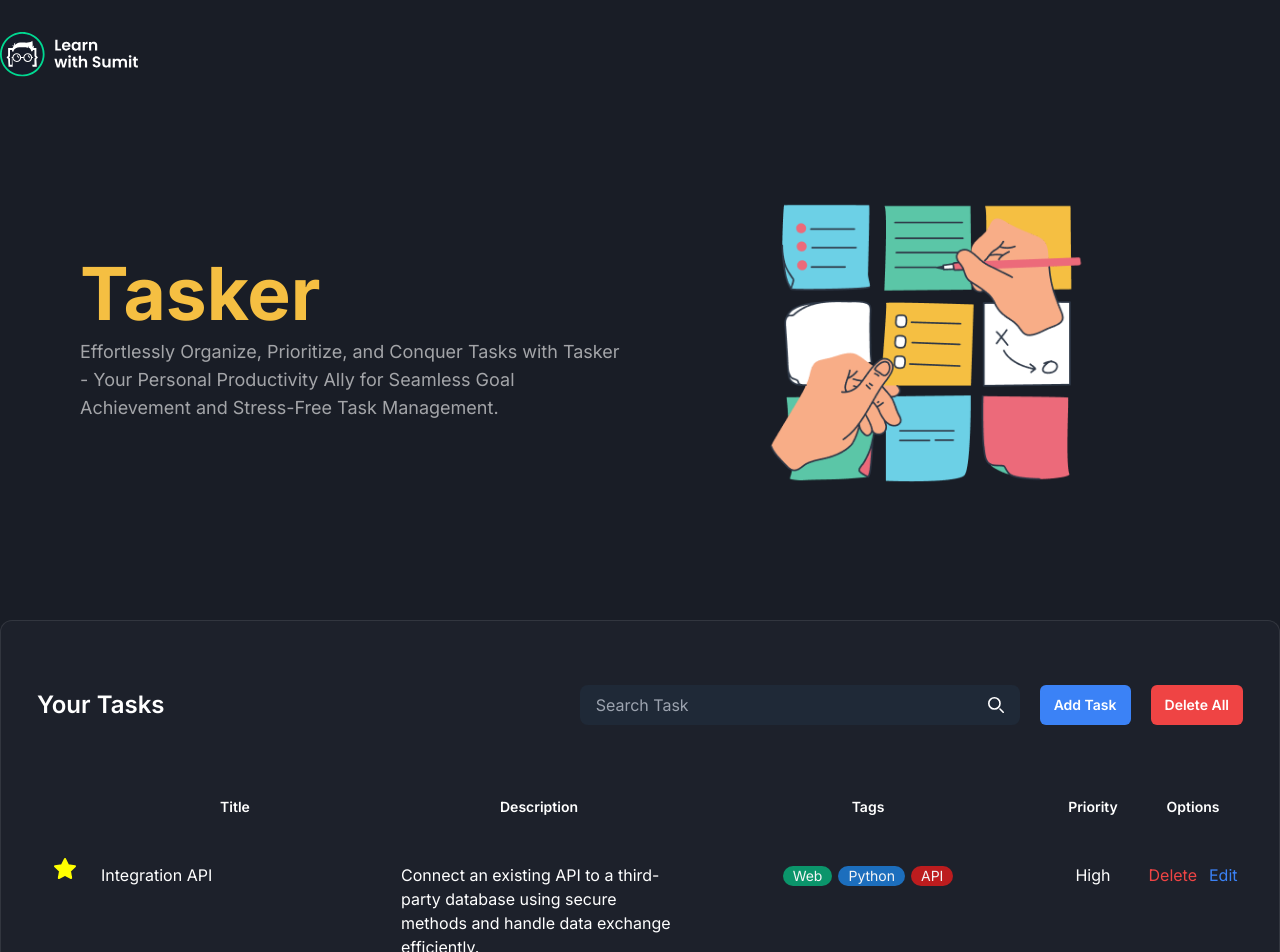
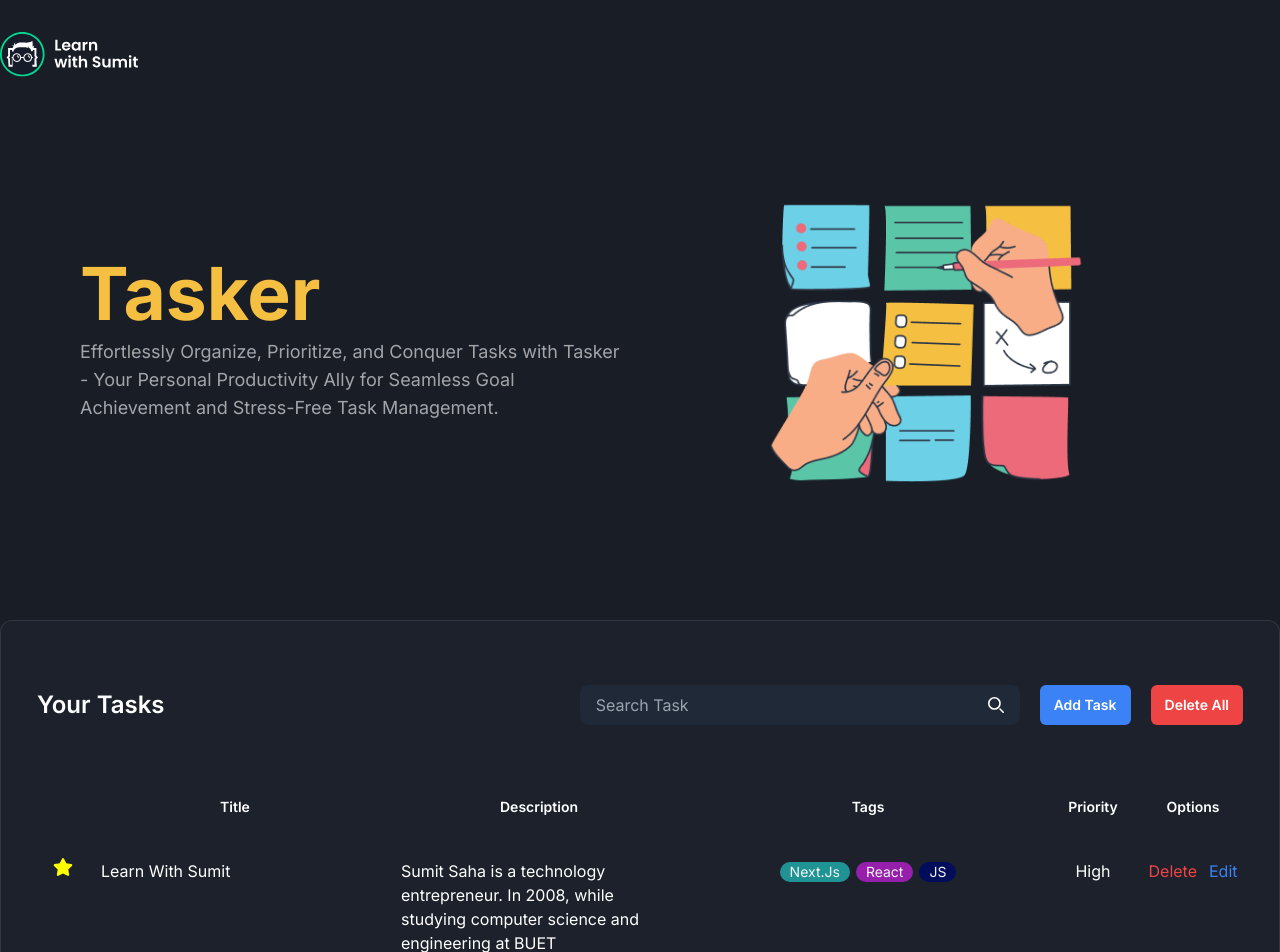
Before and after one commit to shorif2/improve-tasker, a React (Vite) app: page / in a window 1280 px wide. Shown: the top 952 px of the page. Built offline with nearby package versions, Linux system fonts and the light colour scheme.

Commit message:
Basic work complte

```diff
--- a/package.json
+++ b/package.json
@@ -11,7 +11,9 @@
   },
   "dependencies": {
     "react": "^18.2.0",
-    "react-dom": "^18.2.0"
+    "react-dom": "^18.2.0",
+    "react-icons": "^5.0.1",
+    "react-toastify": "^10.0.4"
   },
   "devDependencies": {
     "@types/react": "^18.2.43",
--- a/src/App.jsx
+++ b/src/App.jsx
@@ -1,15 +1,25 @@
+import { useReducer } from "react";
+import { ToastContainer } from "react-toastify";
+import "react-toastify/dist/ReactToastify.css";
 import Banner from "./components/Banner";
 import Footer from "./components/Footer";
 import Navbar from "./components/Navbar";
+import { TaskContext } from "./contexts";
+import { initialState, taskReducer } from "./reducer/TaskReducer";
 import TaskArea from "./table/TaskArea";
 
 function App() {
+  const [state, dispatch] = useReducer(taskReducer, initialState);
+
   return (
     <>
-      <Navbar />
-      <Banner />
-      <TaskArea />
-      <Footer />
+      <TaskContext.Provider value={{ state, dispatch }}>
+        <Navbar />
+        <Banner />
+        <TaskArea />
+        <Footer />
+        <ToastContainer />
+      </TaskContext.Provider>
     </>
   );
 }
--- /dev/null
+++ b/src/contexts/index.js
@@ -0,0 +1,5 @@
+import { createContext } from "react";
+
+const TaskContext = createContext("");
+
+export { TaskContext };
--- /dev/null
+++ b/src/reducer/TaskReducer.js
@@ -0,0 +1,68 @@
+const defaultTask = {
+  id: crypto.randomUUID(),
+  title: "Learn With Sumit",
+  description:
+    "Sumit Saha is a technology entrepreneur. In 2008, while studying computer science and engineering at BUET",
+  tags: ["Next.js", "React", "JS"],
+  priority: "High",
+  isFavorite: true,
+};
+
+const initialState = {
+  taskList: [defaultTask],
+};
+
+const taskReducer = (state, action) => {
+  switch (action.type) {
+    case "ADD_TASK":
+      if (action.payload.isAdd) {
+        return {
+          ...state,
+          taskList: [...state.taskList, action.payload.task],
+        };
+      } else {
+        return {
+          ...state,
+          taskList: state.taskList.map((item) =>
+            item.id === action.payload.task.id ? action.payload.task : item
+          ),
+        };
+      }
+
+    case "Task_Delete":
+      if (action.payload.taskId === "DeleteAll") {
+        return {
+          taskList: [],
+        };
+      } else {
+        return {
+          ...state,
+          taskList: state.taskList.filter(
+            (item) => item.id !== action.payload.taskId
+          ),
+        };
+      }
+
+    case "Search":
+      return {
+        taskList: state.taskList.filter((task) =>
+          task.title
+            .toLowerCase()
+            .includes(action.payload.searchTerm.toLowerCase())
+        ),
+      };
+    case "Favourite":
+      return {
+        ...state,
+        taskList: state.taskList.map((item) =>
+          item.id == action.payload.favID
+            ? { ...item, isFavorite: !item.isFavorite }
+            : item
+        ),
+      };
+    default:
+      return state;
+  }
+};
+
+export { initialState, taskReducer };
--- a/src/table/TaskArea.jsx
+++ b/src/table/TaskArea.jsx
@@ -1,17 +1,92 @@
-import { useState } from "react";
+import { useContext, useState } from "react";
+import { toast } from "react-toastify";
+import { TaskContext } from "../contexts";
 import TaskAction from "./TaskAction";
 import TaskModal from "./TaskModal";
 import TasksView from "./TasksView";
 
 export default function TaskArea() {
   const [showModal, setShowModal] = useState(false);
+
+  const [toUpdate, setToUpdate] = useState(null);
+  const { state, dispatch } = useContext(TaskContext);
+
+  function handleDelete(taskId) {
+    const confirm = window.alert(`Click "OK" to Delete`);
+
+    if (!confirm) {
+      dispatch({
+        type: "Task_Delete",
+        payload: {
+          taskId,
+        },
+      });
+
+      toast.success(`Task Delete Successfully !!`);
+      handleClose();
+    } else {
+      return;
+    }
+  }
+
+  function handleAddTask(e, newTask, isAdd) {
+    e.preventDefault();
+    dispatch({
+      type: "ADD_TASK",
+      payload: {
+        task: newTask,
+        isAdd: isAdd,
+      },
+    });
+    toast.success(`Task Added Successfully !!`);
+    handleClose();
+  }
+
+  function handEditTask(task) {
+    setToUpdate(task);
+    setShowModal(true);
+  }
+
+  function handleSearch(e, searchTerm) {
+    e.preventDefault();
+
+    dispatch({
+      type: "Search",
+      payload: {
+        searchTerm,
+      },
+    });
+  }
+
+  function handleClose() {
+    setShowModal(false);
+    setToUpdate(null);
+  }
+
   return (
     <section className="mb-20" id="tasks">
       <div className="container mx-auto">
-        {showModal && <TaskModal />}
+        {showModal && (
+          <TaskModal
+            onClose={handleClose}
+            onTaskAdd={handleAddTask}
+            taskToUpdate={toUpdate}
+          />
+        )}
         <div className="rounded-xl border border-[rgba(206,206,206,0.12)] bg-[#1D212B] px-6 py-8 md:px-9 md:py-16">
-          <TaskAction />
-          <TasksView />
+          <TaskAction
+            onShow={setShowModal}
+            onDeleteAll={handleDelete}
+            onSearch={handleSearch}
+          />
+
+          {state.taskList.length == 0 ? (
+            <p className="text-center text-3xl">
+              No Tasks Found. Please Add One.
+            </p>
+          ) : (
+            <TasksView onDelete={handleDelete} onEdit={handEditTask} />
+          )}
         </div>
       </div>
     </section>
--- a/src/table/TaskModal.jsx
+++ b/src/table/TaskModal.jsx
@@ -1,8 +1,39 @@
-export default function TaskModal() {
+import { useState } from "react";
+
+export default function TaskModal({ onClose, onTaskAdd, taskToUpdate }) {
+  const [task, setTask] = useState(
+    taskToUpdate || {
+      id: crypto.randomUUID(),
+      title: "",
+      description: "",
+      tags: [],
+      priority: "",
+      isFavorite: false,
+    }
+  );
+
+  const [isAdd, setIsAdd] = useState(Object.is(taskToUpdate, null));
+
+  function handleChange(e) {
+    const name = e.target.name;
+    let value = e.target.value;
+    if (name === "tags") {
+      value = value.split(",");
+    }
+
+    setTask({
+      ...task,
+      [name]: value,
+    });
+  }
+
   return (
-    <form className="mx-auto my-10 w-full max-w-[740px] rounded-xl border border-[#FEFBFB]/[36%] bg-[#191D26] p-9 max-md:px-4 lg:my-20 lg:p-11">
+    <>
+      <div className="bg-black bg-opacity-70 h-full w-full z-10 absolute top-0 left-0"></div>
+
+      <form className="mx-auto my-10 w-full max-w-[740px] rounded-xl border border-[#FEFBFB]/[36%] bg-[#191D26] p-9 max-md:px-4 lg:my-20 lg:p-11 z-10 absolute top-1/4 left-1/3">
         <h2 className="mb-9 text-center text-2xl font-bold text-white lg:mb-11 lg:text-[28px]">
-        Add New Task
+          {!isAdd ? "Edit Task" : "Add New Task"}
         </h2>
 
         {/*inputs */}
@@ -15,6 +46,8 @@ export default function TaskModal() {
               type="text"
               name="title"
               id="title"
+              value={task.title}
+              onChange={handleChange}
               required
             />
           </div>
@@ -26,6 +59,8 @@ export default function TaskModal() {
               type="text"
               name="description"
               id="description"
+              value={task.description}
+              onChange={handleChange}
               required
             ></textarea>
           </div>
@@ -39,6 +74,8 @@ export default function TaskModal() {
                 type="text"
                 name="tags"
                 id="tags"
+                value={task.tags}
+                onChange={handleChange}
                 required
               />
             </div>
@@ -49,25 +86,36 @@ export default function TaskModal() {
                 className="block w-full cursor-pointer rounded-md bg-[#2D323F] px-3 py-2.5"
                 name="priority"
                 id="priority"
+                value={task.priority}
+                onChange={handleChange}
                 required
               >
                 <option value="">Select Priority</option>
-              <option value="low">Low</option>
-              <option value="medium">Medium</option>
-              <option value="high">High</option>
+                <option value="Low">Low</option>
+                <option value="Medium">Medium</option>
+                <option value="High">High</option>
               </select>
             </div>
           </div>
         </div>
         {/*inputs ends */}
-      <div className="mt-16 flex justify-center lg:mt-20">
+        <div className="mt-16 flex justify-between lg:mt-20">
           <button
             type="submit"
             className="rounded bg-blue-600 px-4 py-2 text-white transition-all hover:opacity-80"
+            onClick={(e) => onTaskAdd(e, task, isAdd)}
           >
-          Create new Task
+            {!isAdd ? "Save" : "Create"}
+          </button>
+          <button
+            onClick={onClose}
+            type="submit"
+            className="rounded bg-red-600 px-4 py-2 text-white transition-all hover:opacity-80"
+          >
+            Close
           </button>
         </div>
       </form>
+    </>
   );
 }
--- a/src/table/TasksView.jsx
+++ b/src/table/TasksView.jsx
@@ -1,4 +1,27 @@
-export default function TasksView() {
+import { useContext } from "react";
+import { FaStar } from "react-icons/fa";
+import { TaskContext } from "../contexts";
+
+export default function TasksView({ onDelete, onEdit }) {
+  const { state, dispatch } = useContext(TaskContext);
+  function handleFav(favID) {
+    dispatch({
+      type: "Favourite",
+      payload: {
+        favID: favID,
+      },
+    });
+  }
+
+  // Generate Random color
+  const generateRandomColor = () => {
+    const letters = "0123456789ABCDEF";
+    let color = "#";
+    for (let i = 0; i < 6; i++) {
+      color += letters[Math.floor(Math.random() * 16)];
+    }
+    return color;
+  };
   return (
     <div className="overflow-auto">
       <table className="table-fixed overflow-auto xl:w-full">
@@ -28,58 +51,57 @@ export default function TasksView() {
           </tr>
         </thead>
         <tbody>
-          <tr className="border-b border-[#2E3443] [&>td]:align-baseline [&>td]:px-4 [&>td]:py-2">
+          {state.taskList.map((task) => (
+            <tr
+              key={task.id}
+              className="border-b border-[#2E3443] [&>td]:align-baseline [&>td]:px-4 [&>td]:py-2"
+            >
               <td>
-              <svg
-                xmlns="http://www.w3.org/2000/svg"
-                className="icon icon-tabler icon-tabler-star"
-                width="24"
-                height="24"
-                viewBox="0 0 24 24"
-                strokeWidth="2"
-                stroke="yellow"
-                fill="yellow"
-                strokeLinecap="round"
-                strokeLinejoin="round"
-              >
-                <path stroke="none" d="M0 0h24v24H0z" fill="none" />
-                <path d="M12 17.75l-6.172 3.245l1.179 -6.873l-5 -4.867l6.9 -1l3.086 -6.253l3.086 6.253l6.9 1l-5 4.867l1.179 6.873z" />
-              </svg>
+                <button onClick={() => handleFav(task.id)}>
+                  {task.isFavorite ? (
+                    <FaStar className="text-xl" color="yellow" />
+                  ) : (
+                    <FaStar className="text-xl" color="gray" />
+                  )}
+                </button>
               </td>
-            <td>Integration API</td>
+              <td>{task.title}</td>
               <td>
-              <div>
-                Connect an existing API to a third-party database using secure
-                methods and handle data exchange efficiently.
-              </div>
+                <div>{task.description}</div>
               </td>
               <td>
                 <ul className="flex justify-center gap-1.5 flex-wrap">
-                <li>
-                  <span className="inline-block h-5 whitespace-nowrap rounded-[45px] bg-[#00D991A1] px-2.5 text-sm capitalize text-[#F4F5F6]">
-                    Web
+                  {task.tags.map((tags) => (
+                    <li key={tags}>
+                      <span
+                        className={`inline-block h-5 whitespace-nowrap rounded-[45px]  px-2.5 text-sm capitalize text-[#F4F5F6]`}
+                        style={{ backgroundColor: generateRandomColor() }}
+                      >
+                        {tags}
                       </span>
                     </li>
-                <li>
-                  <span className="inline-block h-5 whitespace-nowrap rounded-[45px] bg-[#1C92FFB0] px-2.5 text-sm capitalize text-[#F4F5F6]">
-                    Python
-                  </span>
-                </li>
-                <li>
-                  <span className="inline-block h-5 whitespace-nowrap rounded-[45px] bg-[#FE1A1AB5] px-2.5 text-sm capitalize text-[#F4F5F6]">
-                    API
-                  </span>
-                </li>
+                  ))}
                 </ul>
               </td>
-            <td className="text-center">High</td>
+              <td className="text-center">{task.priority}</td>
               <td>
                 <div className="flex items-center justify-center space-x-3">
-                <button className="text-red-500">Delete</button>
-                <button className="text-blue-500">Edit</button>
+                  <button
+                    onClick={() => onDelete(task.id)}
+                    className="text-red-500"
+                  >
+                    Delete
+                  </button>
+                  <button
+                    onClick={() => onEdit(task)}
+                    className="text-blue-500"
+                  >
+                    Edit
+                  </button>
                 </div>
               </td>
             </tr>
+          ))}
         </tbody>
       </table>
     </div>
```
Also changed, not shown: src/table/NoTask.jsx (added, +7 -0 lines), src/table/TaskAction.jsx (+10 -3 lines), 1 other file (tests, documents, lock files or other folders). Lines whose indentation alone changed are shown as unchanged.
